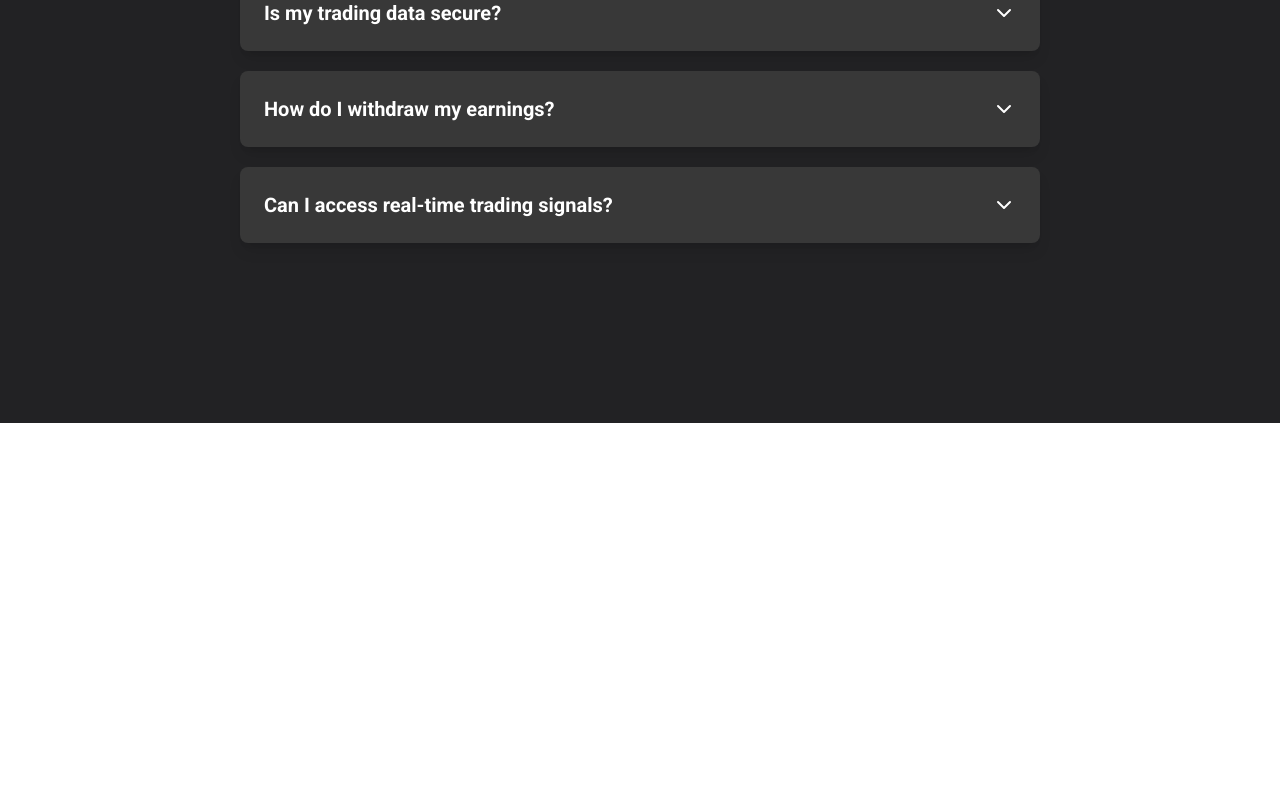
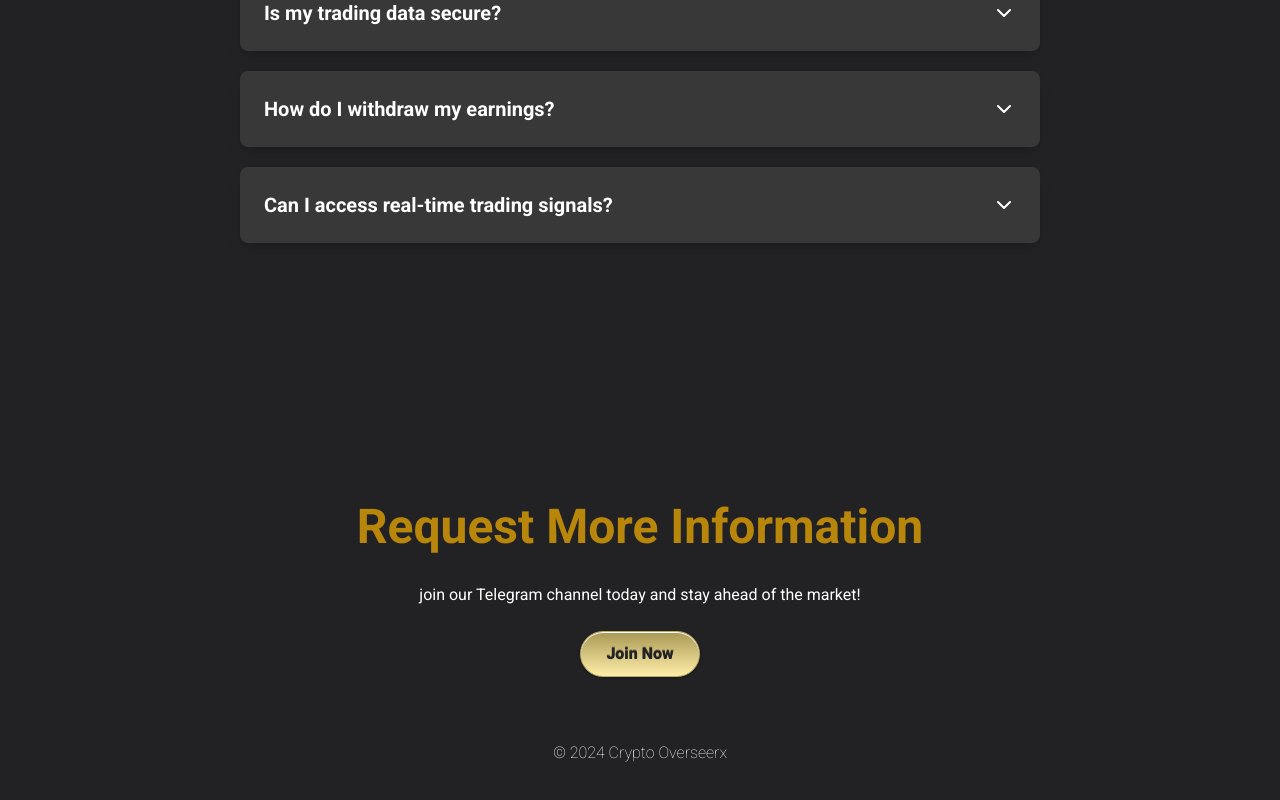
Before and after one commit to joheee/frontend-crypto-bot, a React (Vite) app: page /bs in a window 1280 px wide. Shown: the part 1177-1977 px from the top of the page. Before the commit the page ends 1600 px from the top, so only its background shows below. Built offline with nearby package versions, Linux system fonts and the light colour scheme.

Commit message:
footer component

```diff
--- a/src/components/Footer.tsx
+++ b/src/components/Footer.tsx
@@ -1,5 +1,19 @@
+import HeaderText from "./HeaderText";
+import PaddingLayout from "./layout/padding/PaddingLayout";
+import MetalicButton from "./MetalicButton";
+
 export default function Footer() {
   return (
-    <div>Footer</div>
-  )
+    <PaddingLayout className="flex flex-col items-center">
+      <HeaderText text="Request More Information" />
+      <div className="text-white text-center mb-6">
+        join our Telegram channel today and stay ahead of the market!
+      </div>
+      <MetalicButton onClick={() => {}} text="Join Now" />
+      <div className="text-white text-center mt-16 mb-10 font-extralight">
+        © 2024 Crypto Overseerx
+      </div>
+      <div className="bg-white h-[0.5px] w-full"></div>
+    </PaddingLayout>
+  );
 }
--- a/src/components/MetalicButton.tsx
+++ b/src/components/MetalicButton.tsx
@@ -4,7 +4,7 @@ export interface MetalicButtonInterface {
 }
 export default function MetalicButton(prop: MetalicButtonInterface) {
   return (
-    <button onClick={prop.onClick} className="custom-btn btn-3">
+    <button onClick={prop.onClick} className="custom-btn btn-3 w-fit">
       {prop.text}
     </button>
   );
--- a/src/pages/BsDev.tsx
+++ b/src/pages/BsDev.tsx
@@ -1,12 +1,13 @@
 import Faq from "../components/Faq";
+import Footer from "../components/Footer";
 import Pricing from "../components/Pricing";
 
 export default function BsDev() {
   return (
     <div className="bg-accent-black">
-
       <Pricing />
-      <Faq/>
+      <Faq />
+      <Footer />
     </div>
   );
 }
```
